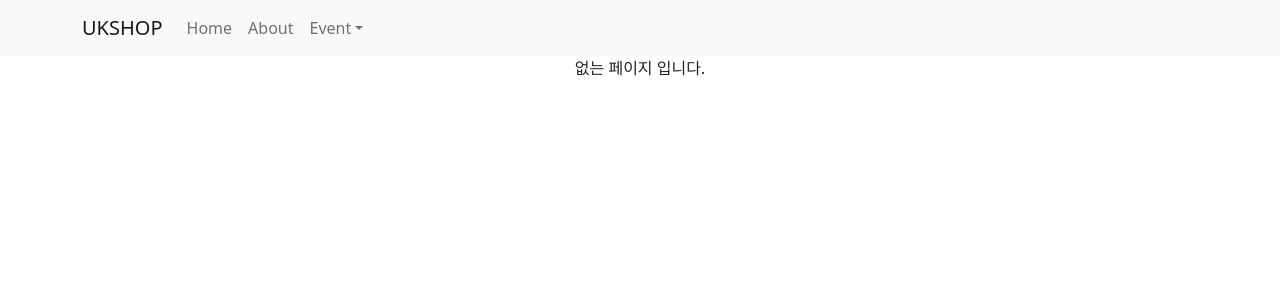
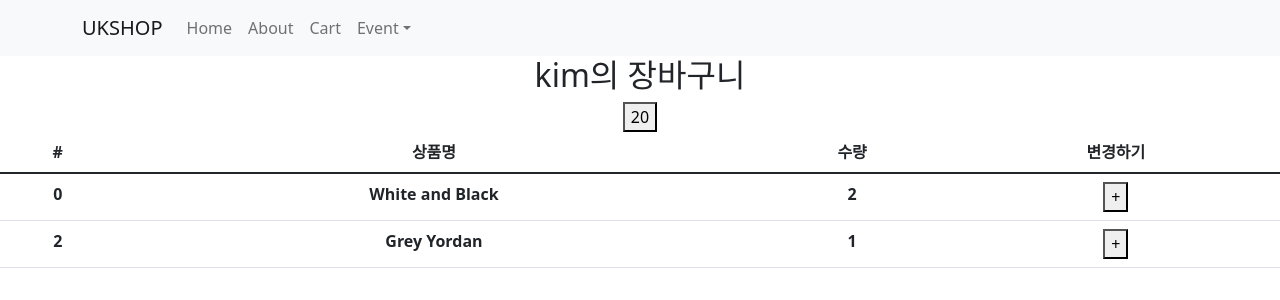
Before and after one commit to Sungwk/codingapple_shop, a React (Create React App) app: page /cart in a window 1280 px wide. Shown: the top 300 px of the page. Built offline with nearby package versions, Linux system fonts and the light colour scheme.

Commit message:
장바구니

```diff
--- a/package.json
+++ b/package.json
@@ -3,6 +3,7 @@
   "version": "0.1.0",
   "private": true,
   "dependencies": {
+    "@reduxjs/toolkit": "^1.8.3",
     "@testing-library/jest-dom": "^5.16.4",
     "@testing-library/react": "^13.3.0",
     "@testing-library/user-event": "^13.5.0",
@@ -11,6 +12,7 @@
     "react": "^18.2.0",
     "react-bootstrap": "^2.4.0",
     "react-dom": "^18.2.0",
+    "react-redux": "^8.0.2",
     "react-router-dom": "^6.3.0",
     "react-scripts": "5.0.1",
     "styled-components": "^5.3.5",
--- a/src/App.js
+++ b/src/App.js
@@ -6,12 +6,14 @@ import "./App.css";
 import { data } from "./data.js";
 import { Routes, Route, Link, useNavigate, Outlet } from "react-router-dom";
 import { Detail } from "./routes/Detail";
+import Cart from "./routes/Cart";
 import axios from "axios";
 
 function App() {
   let [shoes, setShoes] = useState(data);
   let [count, setCount] = useState(0);
   let [load, setLoad] = useState(false);
+  let [재고] = useState([10, 11, 12]);
   let navigate = useNavigate();
 
   return (
@@ -20,13 +22,27 @@ function App() {
         <Container>
           <Navbar.Brand href="/">UKSHOP</Navbar.Brand>
           <Nav className="me-auto">
-            <Nav.Link href="/">Home</Nav.Link>
+            <Nav.Link
+              onClick={() => {
+                navigate("/");
+              }}
+            >
+              Home
+            </Nav.Link>
             <Nav.Link
               onClick={() => {
                 navigate("/about");
               }}
             >
               About
+            </Nav.Link>
+
+            <Nav.Link
+              onClick={() => {
+                navigate("/cart");
+              }}
+            >
+              Cart
             </Nav.Link>
             <NavDropdown title="Event" id="navbarScrollingDropdown">
               <NavDropdown.Item href="/event/one">Event One</NavDropdown.Item>
@@ -91,32 +107,8 @@ function App() {
             </>
           }
         />
-        <Route path="/about" element={<About />}>
-          <Route path="member" element={<div>member</div>} />
-        </Route>
-        <Route path="/event" element={<Event />}>
-          <Route path="one" element={<div>첫 주문시 양배추즙 서비스</div>} />
-          <Route path="two" element={<div>생일기념 쿠폰받기</div>} />
-        </Route>
+        <Route path="/cart" element={<Cart />}></Route>
       </Routes>
-    </div>
-  );
-}
-
-function About() {
-  return (
-    <div>
-      <h4>About</h4>
-      <Outlet></Outlet>
-    </div>
-  );
-}
-
-function Event() {
-  return (
-    <div>
-      <h4>오늘의 이벤트</h4>
-      <Outlet></Outlet>
     </div>
   );
 }
--- a/src/index.js
+++ b/src/index.js
@@ -4,14 +4,17 @@ import "./index.css";
 import App from "./App";
 import reportWebVitals from "./reportWebVitals";
 import { BrowserRouter } from "react-router-dom";
-
+import { Provider } from "react-redux";
+import store from "./store.js";
 const root = ReactDOM.createRoot(document.getElementById("root"));
 root.render(
-  <React.StrictMode>
-    <BrowserRouter>
-      <App />
-    </BrowserRouter>
-  </React.StrictMode>
+  <Provider store={store}>
+    <React.StrictMode>
+      <BrowserRouter>
+        <App />
+      </BrowserRouter>
+    </React.StrictMode>
+  </Provider>
 );
 
 // If you want to start measuring performance in your app, pass a function
--- /dev/null
+++ b/src/routes/Cart.js
@@ -0,0 +1,53 @@
+import { useState } from "react";
+import { Table } from "react-bootstrap";
+import { useDispatch, useSelector } from "react-redux";
+import { plusCount, plusAge } from "../store";
+
+function Cart() {
+  let state = useSelector((state) => state);
+  let dispatch = useDispatch();
+  return (
+    <div>
+      <h2>{state.user.name}의 장바구니</h2>
+      <button
+        onClick={() => {
+          dispatch(plusAge(2));
+        }}
+      >
+        {state.user.age}
+      </button>
+      <Table>
+        <thead>
+          <tr>
+            <th>#</th>
+            <th>상품명</th>
+            <th>수량</th>
+            <th>변경하기</th>
+          </tr>
+        </thead>
+        <tbody>
+          {state.cartItem.map((item, i) => {
+            return (
+              <tr>
+                <th>{item.id}</th>
+                <th>{item.name}</th>
+                <th>{item.count}</th>
+                <th>
+                  <button
+                    onClick={() => {
+                      dispatch(plusCount(item.id));
+                    }}
+                  >
+                    +
+                  </button>
+                </th>
+              </tr>
+            );
+          })}
+        </tbody>
+      </Table>
+    </div>
+  );
+}
+
+export default Cart;
--- a/src/routes/Detail.js
+++ b/src/routes/Detail.js
@@ -1,13 +1,19 @@
 import { Nav } from "react-bootstrap";
 import { useEffect, useState } from "react";
+import { useDispatch, useSelector } from "react-redux";
 import { useParams } from "react-router-dom";
 import styled from "styled-components";
 import "../App.css";
+import { addItem } from "../store";
 
 const Detail = (props) => {
+  let state = useSelector((state) => state);
+  let dispatch = useDispatch();
+
   let [alert, setAlert] = useState(true);
   let [tabNum, setTabNum] = useState(0);
   useEffect(() => {
+    console.log(state.cartItem);
     setTimeout(() => {
       setAlert(false);
     }, 2000);
@@ -30,7 +36,15 @@ const Detail = (props) => {
           <h4 className="pt-5">{shoes.title}</h4>
           <p>{shoes.content}</p>
           <p>{shoes.price}원</p>
-          <button className="btn btn-danger">주문하기</button>
+          <button
+            className="btn btn-danger"
+            onClick={() => {
+              dispatch(addItem(shoes));
+            }}
+          >
+            주문하기
+          </button>
+          <div></div>
         </div>
       </div>
       <Nav variant="tabs" defaultActiveKey="link0">
--- /dev/null
+++ b/src/store.js
@@ -0,0 +1,46 @@
+import { configureStore, createSlice } from "@reduxjs/toolkit";
+
+let user = createSlice({
+  name: "user",
+  initialState: { name: "kim", age: 20 },
+  reducers: {
+    changeName(state) {
+      state.name = "park";
+    },
+    plusAge(state, a) {
+      state.age += a.payload;
+    },
+  },
+});
+
+export let { changeName, plusAge } = user.actions;
+
+let cartItem = createSlice({
+  name: "cartItem",
+  initialState: [
+    { id: 0, name: "White and Black", count: 2 },
+    { id: 2, name: "Grey Yordan", count: 1 },
+  ],
+  reducers: {
+    plusCount(state, a) {
+      state.find((x) => x.id == a.payload).count += 1;
+    },
+    addItem(state, a) {
+      let item = state.find((x) => x.id == a.payload.id);
+      if (item) {
+        item.count += 1;
+      } else {
+        let item = { id: a.payload.id, name: a.payload.title, count: 1 };
+        state.push(item);
+      }
+    },
+  },
+});
+
+export let { plusCount, addItem } = cartItem.actions;
+export default configureStore({
+  reducer: {
+    user: user.reducer,
+    cartItem: cartItem.reducer,
+  },
+});
```
Also changed, not shown: 1 other file (tests, documents, lock files or other folders).
